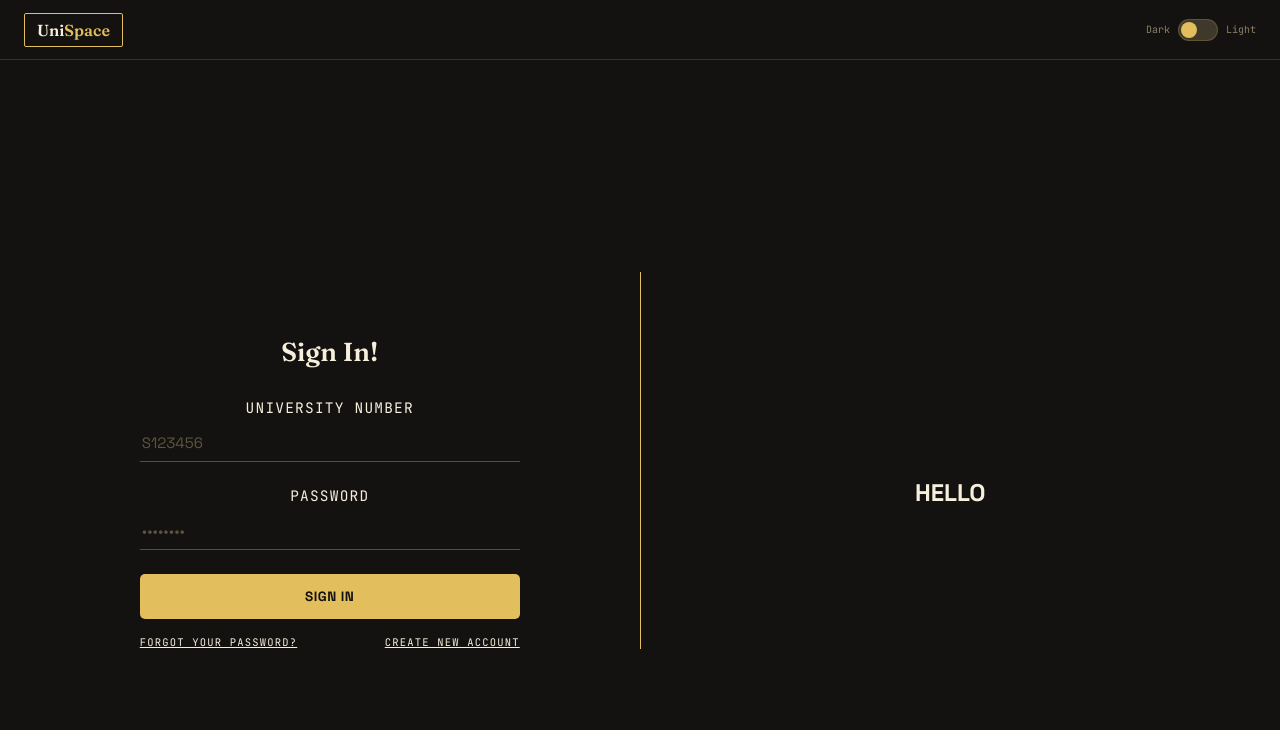
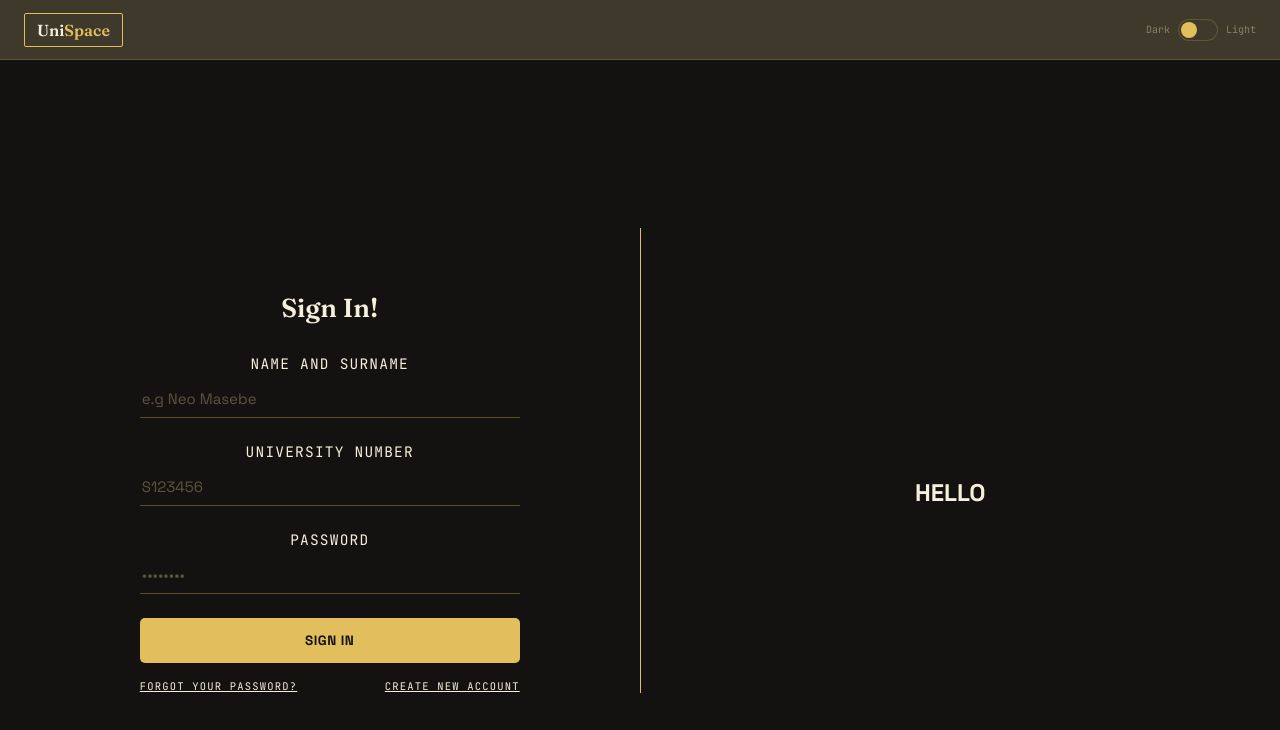
Before and after one commit to CMPG224-SE-PROJECT-GROUP-1/Room-Booking-Scheduling-System, a React (Vite) app in the folder my-RBSS-app/: page / in a window 1280 px wide. Shown: the top 730 px of the page. Built offline with nearby package versions, Linux system fonts and the light colour scheme.

Commit message:
updated login page

```diff
--- a/my-RBSS-app/src/frontend/components/AppLayout.css
+++ b/my-RBSS-app/src/frontend/components/AppLayout.css
@@ -1,4 +1,3 @@
-/* AppLayout.css */
 .app-shell {
   min-height: 100vh;
   display: flex;
--- a/my-RBSS-app/src/frontend/components/Banner.css
+++ b/my-RBSS-app/src/frontend/components/Banner.css
@@ -8,7 +8,7 @@
   align-items: center;
   justify-content: space-between;
   padding: 0 24px;
-  background: var(--ink-panel);
+  background: var(--panel-alt);
   border-bottom: 1px solid var(--border);
   z-index: 1000;
   box-sizing: border-box;
--- a/my-RBSS-app/src/frontend/components/LogOut.jsx
+++ b/my-RBSS-app/src/frontend/components/LogOut.jsx
@@ -1,8 +1,12 @@
 import './LogOut.css'
+import { useNavigate } from 'react-router-dom';
 
 export default function LogOut(){
+    const navigate = useNavigate();
+
     const handleClick = () => {
         alert("Logout Clicked!");
+        navigate('/');
     }
 
     return (
--- a/my-RBSS-app/src/frontend/components/Sidebar.css
+++ b/my-RBSS-app/src/frontend/components/Sidebar.css
@@ -1,6 +1,6 @@
 .sidebar {
   position: fixed;
-  top: 56px; /* Set to the exact height of your TopNav */
+  top: 56px;
   left: 0;
   bottom: 0;
   width: 210px;
--- a/my-RBSS-app/src/frontend/components/TopNav.css
+++ b/my-RBSS-app/src/frontend/components/TopNav.css
@@ -8,7 +8,7 @@
   align-items: center;
   justify-content: space-between;
   padding: 0 24px;
-  background: var(--ink-panel);
+  background: var(--panel-alt);
   border-bottom: 1px solid var(--border);
   z-index: 1000;
   box-sizing: border-box;
--- a/my-RBSS-app/src/frontend/pages/LoginPage.jsx
+++ b/my-RBSS-app/src/frontend/pages/LoginPage.jsx
@@ -8,6 +8,7 @@ import { Link } from "react-router-dom";
 
 export function LoginPage() {
   const [uniNumber, setUniNumber] = useState('');
+  const [name, setName] = useState('')
   const [password, setPassword] = useState('');
 
   function handleSubmit(event) {
@@ -22,6 +23,15 @@ export function LoginPage() {
         <section className="login-left">
           <form className="login-form" onSubmit={handleSubmit}>
             <h1>Sign In!</h1>
+
+            <Field
+              id="name"
+              label="Name and Surname"
+              placeholder="e.g Neo Masebe"
+              value = {name}
+              onChange={(e) => setName(e.target.value)}
+
+          />
 
             <Field
               id="univeristy-number"
```
